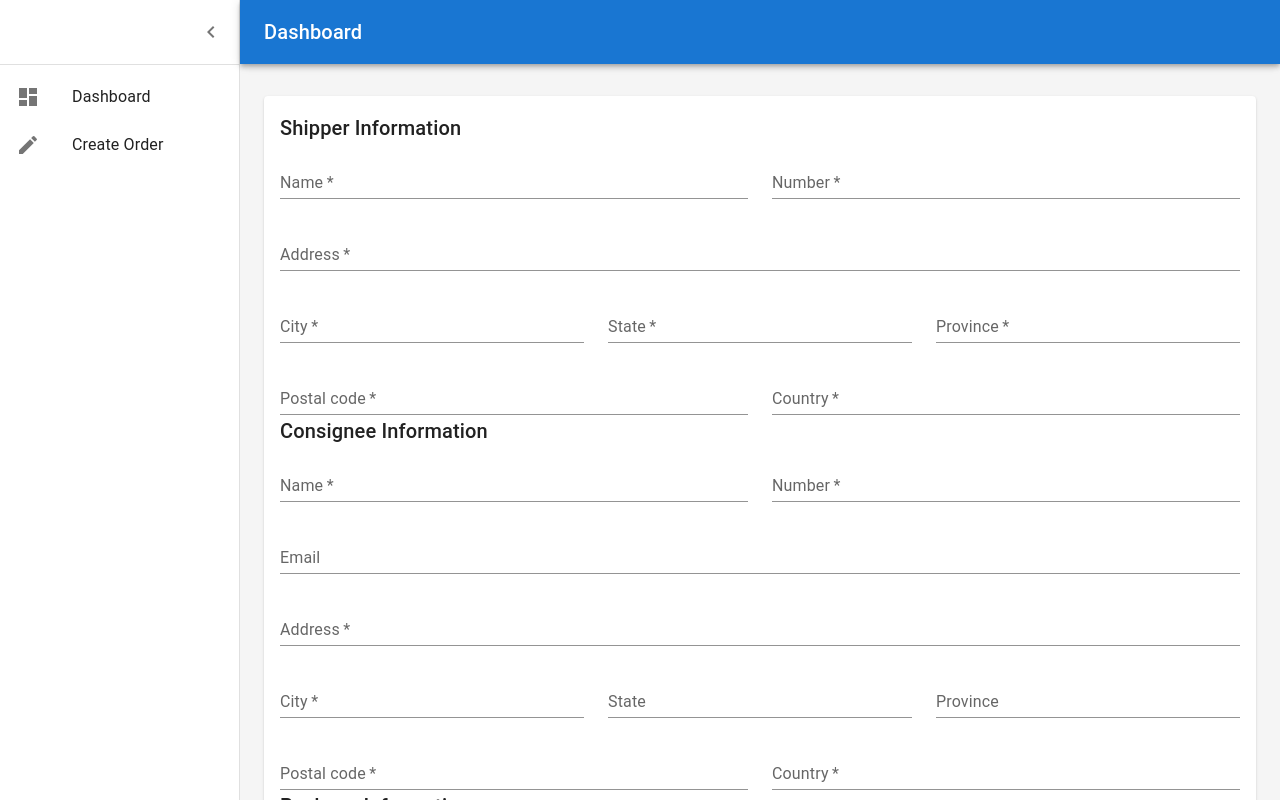
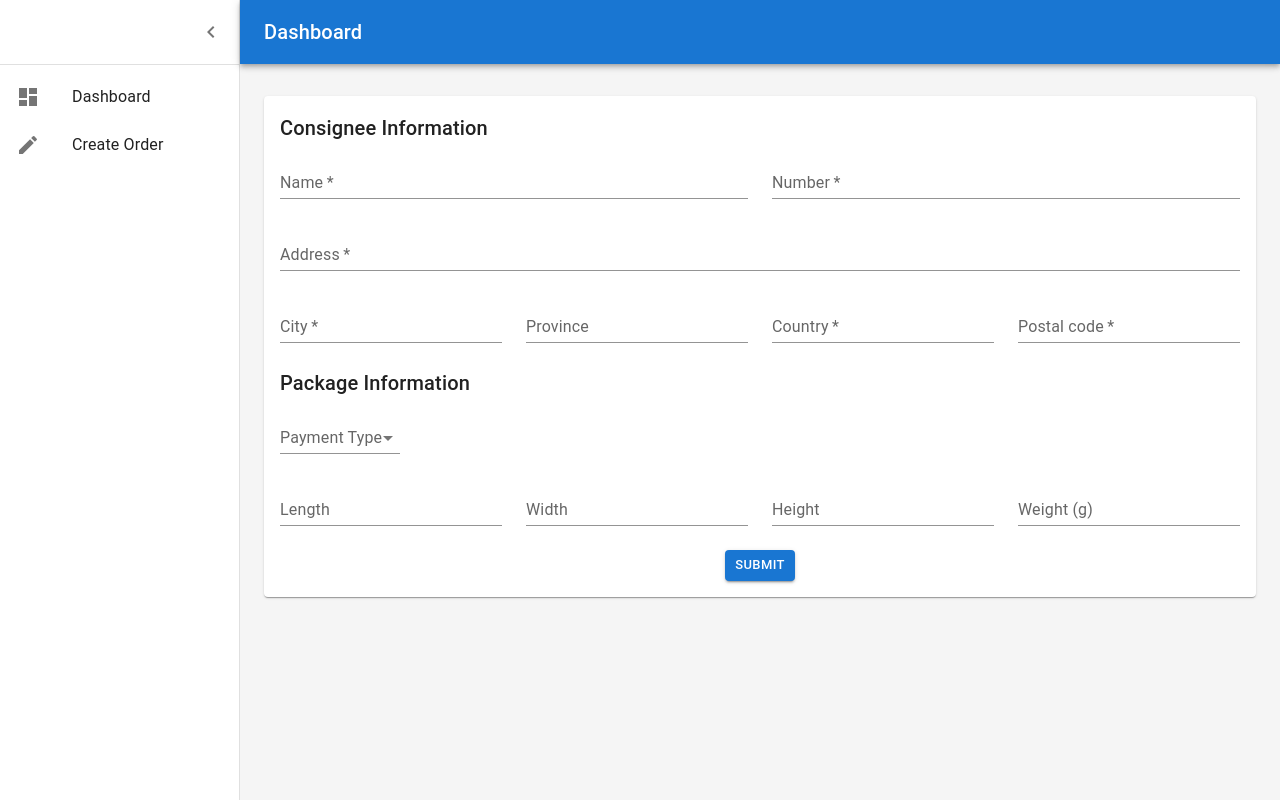
Before and after one commit to gracethedragon/luwjistik-front-end, a React (Create React App) app: page /create in a window 1280 px wide. Built offline with nearby package versions, Linux system fonts and the light colour scheme; sample sign-in values are in the browser's storage.

Commit message:
added logout and updated order form

```diff
--- a/src/components/Dashboard.js
+++ b/src/components/Dashboard.js
@@ -16,6 +16,8 @@ import MenuIcon from '@mui/icons-material/Menu';
 import ChevronLeftIcon from '@mui/icons-material/ChevronLeft';
 import {mainListItems} from './listItems';
 import Orders from './Orders';
+import LogoutIcon from '@mui/icons-material/Logout';
+import { Link } from 'react-router-dom';
 
 
 const drawerWidth = 240;
@@ -103,6 +105,17 @@ function DashboardContent() {
             >
               Dashboard
             </Typography>
+             <IconButton
+              color="inherit"
+              component={Link} to="/login"
+              onClick={()=>{
+                console.log('clicked')
+                sessionStorage.removeItem('sessionToken')
+              }}>
+
+                <LogoutIcon />
+
+            </IconButton>
           </Toolbar>
         </AppBar>
         <Drawer variant="permanent" open={open}>
--- a/src/components/OrderForm.js
+++ b/src/components/OrderForm.js
@@ -12,7 +12,7 @@ import MenuItem from '@mui/material/MenuItem';
 import Select, { SelectChangeEvent } from '@mui/material/Select';
 
 
-const session_token = "f428d380583f81dff5d148c13da798bb9d59e9bf0f6862d137f0a19566d50626"
+const session_token = sessionStorage.getItem('sessionToken');
 
 export default function AddressForm() {
   const [orderError, setOrderError] = useState("")
@@ -21,34 +21,25 @@ export default function AddressForm() {
     event.preventDefault()
     const data = new FormData(event.currentTarget)
     const orderData = {
-    consignee_name: data.get('consigneeName'),
-    consignee_number: data.get('consigneeNumber'),
-    consignee_address: data.get('consigneeAddress'),
-    consignee_postal: data.get('consigneePostal'),
-    consignee_country: data.get('consigneeCountry'),
-    consignee_city: data.get('consigneeCity'),
-    consignee_state: data.get('consigneeState'),
-    consignee_province: data.get('consigneeProvince'),
-    consignee_email: data.get('consigneeEmail'),
+    consigneeName: data.get('consigneeName'),
+    consigneeAddress: data.get('consigneeAddress'),
+    consigneeCity: data.get('consigneeCity'),
+    consigneeCountry: data.get('consigneeCountry'),
+    consigneePostalCode: data.get('consigneePostalCode'),
+    consigneeProvince: data.get('consigneeProvince'),
+    consigneeNumber: data.get('consigneeNumber'),
     length: data.get('length'),
     width: data.get('width'),
     height: data.get('height'),
     weight: data.get('weight'),
-    payment_type: paymentType,
-    pickup_contact_name: data.get('pickupName'),
-    pickup_contact_number: data.get('pickupNumber'),
-    pickup_address: data.get('pickupAddress'),
-    pickup_postal: data.get('pickupPostal'),
-    pickup_country: data.get('pickupCountry'),
-    pickup_city: data.get('pickupCity'),
-    pickup_state: data.get('pickupState'),
-    pickup_province: data.get('pickupProvince') ,
+    paymentType: paymentType,
+
     }
 
     console.log(orderData, 'data')
 
     axios
-    .post("https://frontend-screening-v1.herokuapp.com/order", orderData, {
+    .post("https://fe-screening.onrender.com/orders", orderData, {
       headers: {
         'Authorization': session_token
       }
@@ -72,93 +63,7 @@ export default function AddressForm() {
       </Box>
       }
       <Grid container component="form" onSubmit={handleSubmit} noValidate>
-      <Typography variant="h6" gutterBottom>
-          Shipper Information
-      </Typography>
-      <Grid container spacing={3}>
-        <Grid item xs={12} sm={6}>
-          <TextField
-            required
-            id="pickupName"
-            name="pickupName"
-            label="Name"
-            fullWidth
-            variant="standard"
-          />
-        </Grid>
-        <Grid item xs={12} sm={6}>
-          <TextField
-            required
-            id="pickupNumber"
-            name="pickupNumber"
-            label="Number"
-            fullWidth
-            variant="standard"
-          />
-        </Grid>
-        <Grid item xs={12}>
-          <TextField
-            required
-            id="pickupAddress"
-            name="pickupAddress"
-            label="Address"
-            fullWidth
-            autoComplete="shipping address-line1"
-            variant="standard"
-          />
-        </Grid>
-        <Grid item xs={12} sm={4}>
-          <TextField
-            required
-            id="pickupCity"
-            name="pickupCity"
-            label="City"
-            fullWidth
-            variant="standard"
-          />
-        </Grid>
-        <Grid item xs={12} sm={4}>
-          <TextField
-            required
-            id="pickupState"
-            name="pickupState"
-            label="State"
-            fullWidth
-            variant="standard"
-          />
-        </Grid>
-        <Grid item xs={12} sm={4}>
-          <TextField
-            required
-            id="pickupProvince"
-            name="pickupProvince"
-            label="Province"
-            fullWidth
-            variant="standard"
-          />
-        </Grid>
-        <Grid item xs={12} sm={6}>
-          <TextField
-            required
-            id="pickupPostal"
-            name="pickupPostal"
-            label="Postal code"
-            fullWidth
-            variant="standard"
-          />
-        </Grid>
-        <Grid item xs={12} sm={6}>
-          <TextField
-            required
-            id="pickupCountry"
-            name="pickupCountry"
-            label="Country"
-            fullWidth
-            variant="standard"
-          />
-        </Grid>
-      </Grid>
-      <br/>
+
       <Typography variant="h6"gutterBottom>
         Consignee Information
       </Typography>
@@ -183,16 +88,6 @@ export default function AddressForm() {
             variant="standard"
           />
         </Grid>
-         <Grid item xs={12}>
-          <TextField
-
-            id="consigneeEmail"
-            name="consigneeEmail"
-            label="Email"
-            fullWidth
-            variant="standard"
-          />
-        </Grid>
         <Grid item xs={12}>
           <TextField
             required
@@ -203,7 +98,7 @@ export default function AddressForm() {
             variant="standard"
           />
         </Grid>
-        <Grid item xs={12} sm={4}>
+        <Grid item xs={12} sm={3}>
           <TextField
             required
             id="consigneeCity"
@@ -213,16 +108,8 @@ export default function AddressForm() {
             variant="standard"
           />
         </Grid>
-        <Grid item xs={12} sm={4}>
-          <TextField
-            id="consigneeState"
-            name="consigneeState"
-            label="State"
-            fullWidth
-            variant="standard"
-          />
-        </Grid>
-        <Grid item xs={12} sm={4}>
+
+        <Grid item xs={12} sm={3}>
           <TextField
             id="consigneeProvince"
             name="consigneeProvince"
@@ -231,17 +118,7 @@ export default function AddressForm() {
             variant="standard"
           />
         </Grid>
-        <Grid item xs={12} sm={6}>
-          <TextField
-            required
-            id="consigneePostal"
-            name="consigneePostal"
-            label="Postal code"
-            fullWidth
-            variant="standard"
-          />
-        </Grid>
-        <Grid item xs={12} sm={6}>
+         <Grid item xs={12} sm={3}>
           <TextField
             required
             id="consigneeCountry"
@@ -251,8 +128,21 @@ export default function AddressForm() {
             variant="standard"
           />
         </Grid>
+        <Grid item xs={12} sm={3}>
+          <TextField
+            required
+            id="consigneePostalCode"
+            name="consigneePostalCode"
+            label="Postal code"
+            fullWidth
+            variant="standard"
+          />
+        </Grid>
+         <Grid item>
+        </Grid>
+
       </Grid>
-      <br/>
+
       <Typography variant="h6" gutterBottom>
         Package Information
       </Typography>
--- a/src/components/Orders.js
+++ b/src/components/Orders.js
@@ -43,6 +43,7 @@ function createData({
 
 export default function Orders() {
   const [rows, setRows] = useState([])
+  const [dataExist, setDataExist] = useState(false)
 
   useEffect(()=>{
     axios
@@ -53,7 +54,10 @@ export default function Orders() {
     })
     .then(res=>{
       console.log(res)
-      setRows(res.data.data.map((data)=> createData(data)))
+      if (res.data.data !== null) {
+        setRows(res.data.data.map((data)=> createData(data)))
+        setDataExist(true)
+      }
     })
   }, [])
   return (
@@ -70,7 +74,8 @@ export default function Orders() {
           </TableRow>
         </TableHead>
         <TableBody>
-          {rows.map((row) => (
+          {dataExist &&
+          rows.map((row) => (
             <TableRow key={row.order_id}>
               <TableCell>{row.order_id}</TableCell>
               <TableCell>{row.pickup_country}</TableCell>
```
